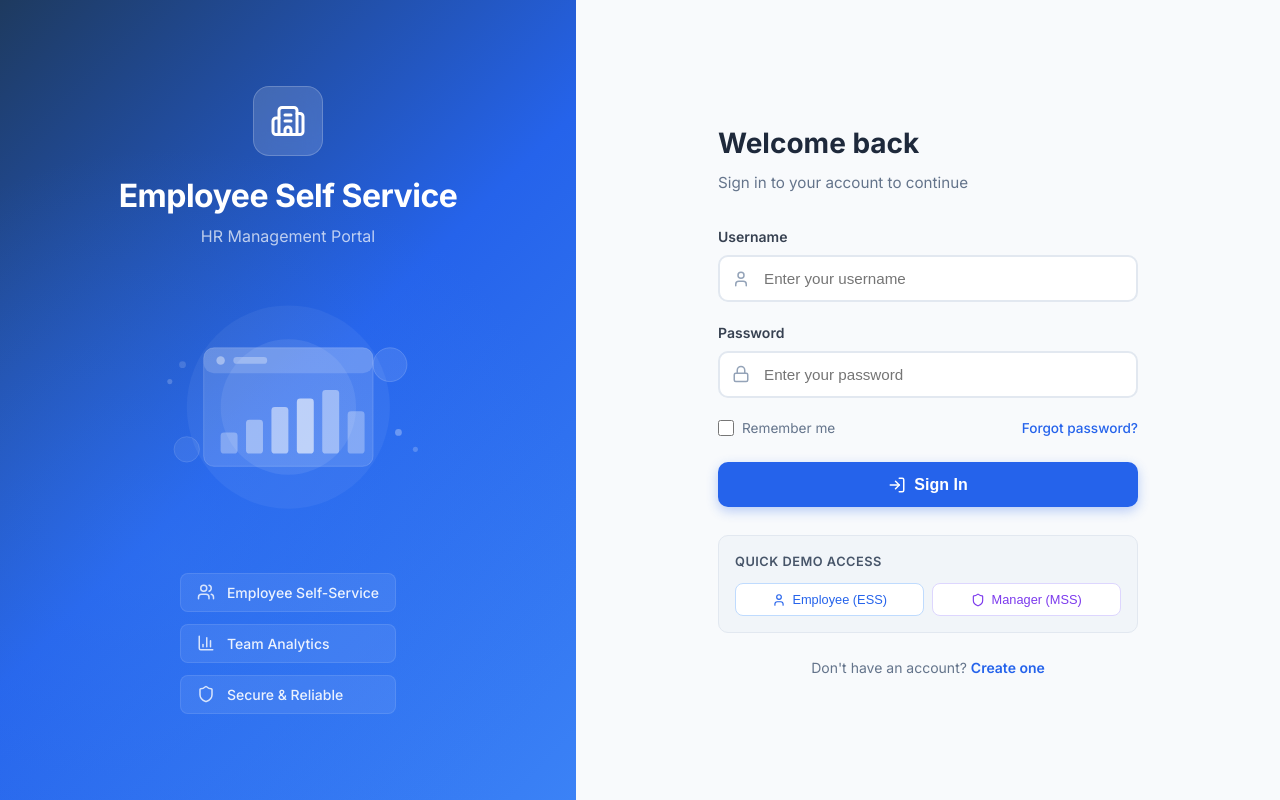
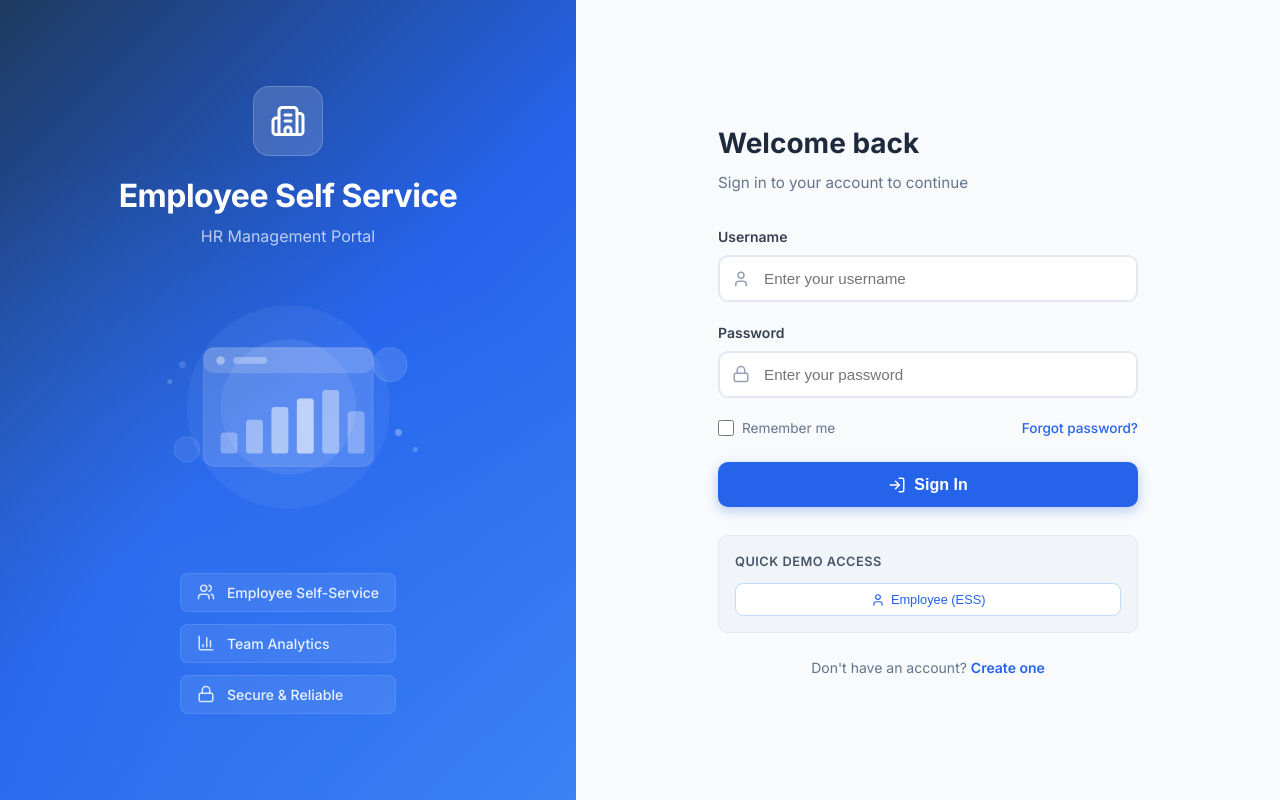
Before and after one commit to swapna-pipra/techtalk, a React (Vite) app: page /login in a window 1280 px wide. Built offline with nearby package versions, Linux system fonts and the light colour scheme.

Commit message:
Deploy: 2026-06-18 11:11

```diff
--- a/src/pages/Login.jsx
+++ b/src/pages/Login.jsx
@@ -1,7 +1,7 @@
 import React, { useState } from 'react';
 import { useNavigate, Link } from 'react-router-dom';
 import { useAuth } from '../contexts/AuthContext';
-import { User, Lock, LogIn, Building2, Shield, Users, BarChart3 } from 'lucide-react';
+import { User, Lock, LogIn, Building2, Users, BarChart3 } from 'lucide-react';
 
 const Login = () => {
   const [formData, setFormData] = useState({ username: '', password: '' });
@@ -99,7 +99,7 @@ const Login = () => {
               <span style={styles.featureText}>Team Analytics</span>
             </div>
             <div style={styles.featureItem}>
-              <Shield size={18} color="rgba(255,255,255,0.8)" />
+              <Lock size={18} color="rgba(255,255,255,0.8)" />
               <span style={styles.featureText}>Secure & Reliable</span>
             </div>
           </div>
@@ -201,14 +201,6 @@ const Login = () => {
               >
                 <User size={14} />
                 Employee (ESS)
-              </button>
-              <button
-                style={styles.demoBtnAlt}
-                onClick={() => setFormData({ username: 'manager1', password: 'password123' })}
-                type="button"
-              >
-                <Shield size={14} />
-                Manager (MSS)
               </button>
             </div>
           </div>
@@ -479,22 +471,7 @@ const styles = {
     cursor: 'pointer',
     transition: 'background-color 0.2s',
   },
-  demoBtnAlt: {
-    flex: 1,
-    display: 'flex',
-    alignItems: 'center',
-    justifyContent: 'center',
-    gap: '0.4rem',
-    padding: '0.5rem 0.75rem',
-    fontSize: '0.8rem',
-    fontWeight: '500',
-    color: '#7c3aed',
-    backgroundColor: '#ffffff',
-    border: '1px solid #ddd6fe',
-    borderRadius: '8px',
-    cursor: 'pointer',
-    transition: 'background-color 0.2s',
-  },
+
   registerText: {
     textAlign: 'center',
     marginTop: '1.5rem',
```
